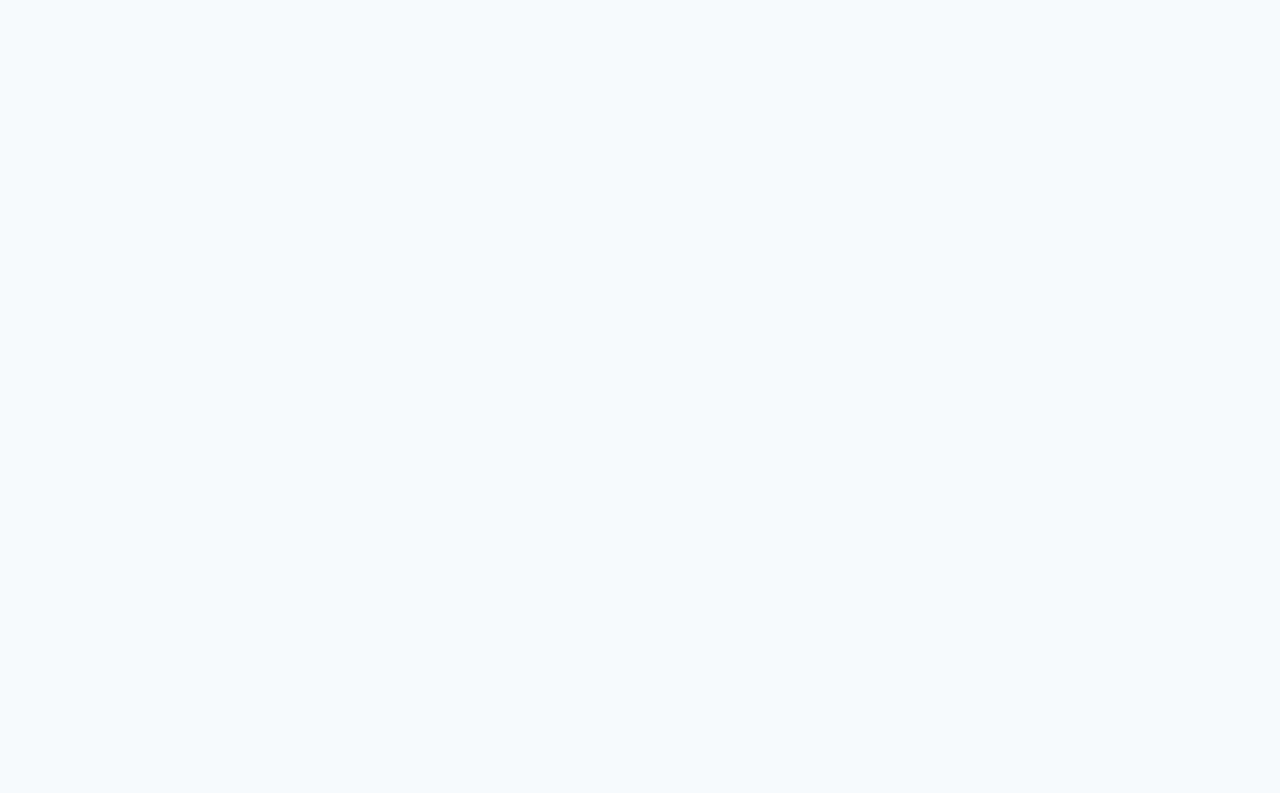
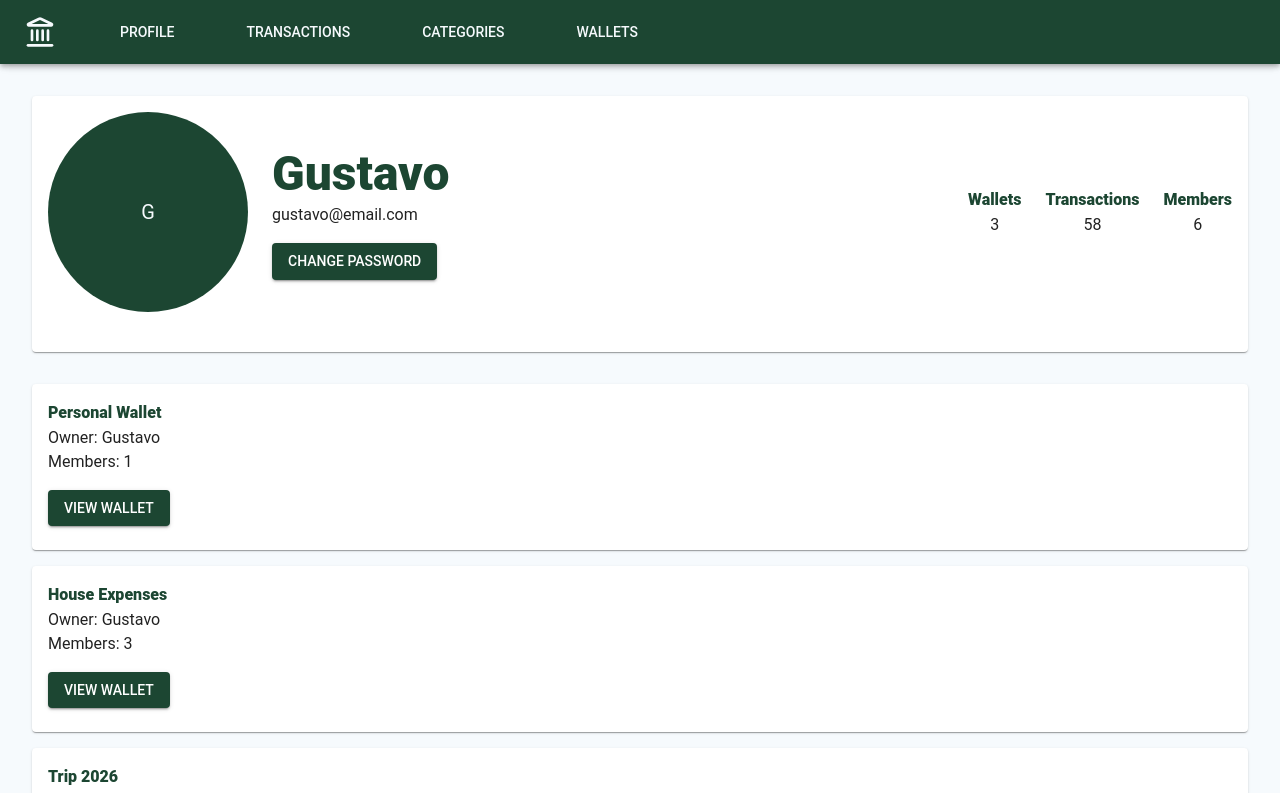
Before and after one commit to RandGusta/personal-finances-manager, a React (Vite) app: page /profile in a window 1280 px wide. Before the commit this address had no page. Shown: the top 793 px of the page. Built offline with nearby package versions, Linux system fonts and the light colour scheme.

Commit message:
feat: implement profile page

```diff
--- a/src/components/NewWalletModal.tsx
+++ b/src/components/NewWalletModal.tsx
@@ -3,6 +3,7 @@ import {
   Box,
   Typography,
   Stack,
+  Button,
 } from "@mui/material";
 
 import { BaseInputField } from "./Input";
@@ -58,11 +59,10 @@ const NewWalletModal = ({
           />
         </Stack>
 
-        {/* <Stack
+        <Stack
           direction="row"
           spacing={2}
-          justifyContent="flex-end"
-          sx={{ mt: 4 }}
+          sx={{ mt: 4, justifyContent: "flex-end"}}
         >
           <Button
             variant="outlined"
@@ -76,7 +76,7 @@ const NewWalletModal = ({
           >
             Create Wallet
           </Button>
-        </Stack> */}
+        </Stack>
       </Box>
     </Modal>
   );
--- /dev/null
+++ b/src/components/ProfileSummary.tsx
@@ -0,0 +1,74 @@
+import {Avatar, Box, Card, CardContent, Typography, Button} from "@mui/material";
+import { BaseButton } from "./Button";
+import { useNavigate } from "react-router-dom";
+
+const ProfileSummary = () => {
+    const navigate = useNavigate();
+  return (
+    <Card sx={{ mb: 3, height: "16rem" }}>
+      <CardContent>
+        <Box
+          sx={{
+            display: "flex",
+            alignItems: "center",
+            gap: 3,
+            flexWrap: "wrap",
+          }}
+        >
+          <Avatar
+            sx={{
+              width: 200,
+              height: 200,
+              bgcolor: "#1C4632",
+            }}
+          >
+            G
+          </Avatar>
+
+          <Box sx={{ flex: 1 }}>
+            <Typography variant="h4">
+              Gustavo
+            </Typography>
+
+            <Typography color="text.secondary">
+              gustavo@email.com
+            </Typography>
+
+             <BaseButton
+        sx={{ mt: 2 }}
+        variant="contained"
+        onClick={() => navigate("/redifine-password")}
+    >
+        Change password
+    </BaseButton>
+          </Box>
+          <Box sx={{ textAlign: "center" }}>
+            <Typography variant="h6">
+              Wallets
+            </Typography>
+
+            <Typography>3</Typography>
+          </Box>
+
+          <Box sx={{ textAlign: "center" }}>
+            <Typography variant="h6">
+              Transactions
+            </Typography>
+
+            <Typography>58</Typography>
+          </Box>
+
+          <Box sx={{ textAlign: "center" }}>
+            <Typography variant="h6">
+              Members
+            </Typography>
+
+            <Typography>6</Typography>
+          </Box>
+        </Box>
+      </CardContent>
+    </Card>
+  );
+};
+
+export default ProfileSummary;
--- /dev/null
+++ b/src/layouts/ProfileLayout.tsx
@@ -0,0 +1,31 @@
+import {Box} from "@mui/material";
+import UserSummary from "../components/UserSummary";
+
+interface ProfileLayoutProps {
+    summary: React.ReactNode;
+    wallets: React.ReactNode;
+    members: React.ReactNode;
+}
+
+const ProfileLayout = ({summary, wallets, members}: ProfileLayoutProps)=>{
+    return(
+    <Box sx={{ p: 4 }}>
+      {/* Resumo do usuário */}
+      <Box sx={{ mb: 4 }}>
+        {summary}
+      </Box>
+
+      {/* Wallets */}
+      <Box sx={{ mb: 4 }}>
+        {wallets}
+      </Box>
+
+      <Box>
+        {members}
+      </Box>
+    </Box>
+  );
+}
+
+
+export default ProfileLayout;
--- a/src/pages/Category.tsx
+++ b/src/pages/Category.tsx
@@ -10,7 +10,7 @@ import BaseNavBar from "../components/NavBar";
 import CategoryTable from "../components/CategoryTable";
 import CategoryModal from "../components/CategoryModal";
 
-const Categories = () => {
+const Category = () => {
   const [openModal, setOpenModal] =
     useState(false);
 
@@ -96,4 +96,4 @@ const Categories = () => {
   );
 };
 
-export default Categories;
+export default Category;
--- a/src/pages/Login.tsx
+++ b/src/pages/Login.tsx
@@ -47,7 +47,7 @@ export function Login() {
               fullWidth
               variant="contained"
               loading={false}
-              onClick={() => navigate("/")}
+              onClick={() => navigate("/home")}
             >
               Sing in
             </BaseButton>
--- /dev/null
+++ b/src/pages/Profile.tsx
@@ -0,0 +1,61 @@
+import ProfileLayout from "../layouts/ProfileLayout";
+import UserSummary from "../components/UserSummary";
+import ProfileSummary from "../components/ProfileSummary";
+import WalletCard from "../components/WalletCard";
+import BaseNavBar from "../components/NavBar";
+import { Box } from "@mui/material";
+import WalletMembersModal from "../components/WalletMembersModal";
+import NewWalletModal from "../components/NewWalletModal";
+import { useState } from "react";
+
+const Profile = () => {
+  const [openModal, setOpenModal] = useState(false);
+  const [openNewWallet, setOpenNewWallet] = useState(false);
+  const wallets = [
+    {
+      id: 1,
+      name: "Personal Wallet",
+      owner: "Gustavo",
+      members: 1,
+    },
+    {
+      id: 2,
+      name: "House Expenses",
+      owner: "Gustavo",
+      members: 3,
+    },
+    {
+      id: 3,
+      name: "Trip 2026",
+      owner: "Gustavo",
+      members: 2,
+    },
+  ];
+
+  return (
+    <>
+    <BaseNavBar />
+      <ProfileLayout
+        summary={<ProfileSummary />}
+        wallets={
+          <Box sx={{display:"flex", flexDirection:"column", gap:"1rem"}}>{
+        wallets.map((wallet) => (
+          <WalletCard
+            key={wallet.id}
+            wallet={wallet}
+            onOpen={() => setOpenModal(true)}
+          />
+        ))
+        }</Box>
+    }
+        members={
+          <WalletMembersModal
+            open={openModal}
+            onClose={() => setOpenModal(false)}
+          />
+        }
+      ></ProfileLayout>
+    </>
+  );
+};
+export default Profile;
--- a/src/pages/RedifinePassword.tsx
+++ b/src/pages/RedifinePassword.tsx
@@ -7,10 +7,25 @@ import { BaseButton } from "../components/Button";
 import { BaseInputField } from "../components/Input";
 import { BaseForm } from "../components/Form";
 import BaseNavBar from "../components/NavBar";
+import { useNavigate } from "react-router-dom";
 
 const RedifinePassword = () => {
-  const [password, setPassword] = useState("");
-  const passwordStrength = zxcvbn(password);
+
+  const navigate = useNavigate();
+
+  const [currentPassword, setCurrentPassword] = useState("");
+  const [newPassword, setNewPassword] = useState("");
+  const [confirmPassword, setConfirmPassword] = useState("");
+  const [confirmPasswordError, setConfirmPasswordError] = useState("");
+
+  const passwordStrength = zxcvbn(newPassword);
+
+
+  const handleChangePassword = () => {
+    if(newPassword !== confirmPassword){
+      setConfirmPasswordError("Passwords do not match.")
+    }
+  }
 
   const handleSubmit: React.SubmitEventHandler<HTMLFormElement> = (event) => {
     event.preventDefault();
@@ -41,16 +56,34 @@ const RedifinePassword = () => {
                   <BaseForm onSubmit={handleSubmit}>
                    <Box sx={{display:"flex", flexDirection: "column", gap: 3}}>
                     <BaseInputField
-                      label="password"
+                      label="Current Password"
                       placeholder="@$76exemple"
                       type="password"
-                      onChange={(e) => setPassword(e.target.value)}
+                      onChange={(e) => setCurrentPassword(e.target.value)}
                     />
                     <BaseInputField
-                      label="confirm password"
+                      label="New password"
                       type="password"
-                      onChange={(e) => setPassword(e.target.value)}
+                      onChange={(e) => setNewPassword(e.target.value)}
                     />
+            <BaseInputField
+                      label="Cofirm password"
+                      type="password"
+                      onChange={(e) => setConfirmPassword(e.target.value)}
+                    />
+                    {newPassword.length > 0 &&(
+              <>
+            <LinearProgress
+              variant="determinate"
+              value={
+                (passwordStrength.score != 4
+                  ? passwordStrength.score
+                  : passwordStrength.score + 1) * 20
+              }
+            />
+            <Typography>
+              Password strength: {passwordStrength.score}/4
+            </Typography></>)}
                     </Box>
 
                     <BaseButton
@@ -59,14 +92,14 @@ const RedifinePassword = () => {
                       variant="contained"
                       loading={false}
                       sx={{ marginTop: 10, marginBottom: 3 }}
-                      onClick={() => console.log("teste")}
+                      onClick={() => navigate('/login')}
                     >
                       confirm
                     </BaseButton>
                   </BaseForm>
                 </Box>
                 <Typography>
-                  <Link href="">Return to Login</Link>
+                  <Link href="/login">Return to Login</Link>
                 </Typography>
               </Box>
           </>
--- a/src/routes/AppRoutes.tsx
+++ b/src/routes/AppRoutes.tsx
@@ -7,6 +7,7 @@ import {Routes, Route} from 'react-router-dom';
 import Dashboard from '../pages/Dashboard';
 import Category  from '../pages/Category';
 import Wallets from '../pages/Wallets';
+import Profile from '../pages/Profile';
 
 
 const AppRoutes = () =>{
@@ -20,6 +21,7 @@ const AppRoutes = () =>{
             <Route path="/transactions" element={<Transactions/>}/>
             <Route path="/category" element={<Category/>}/>
             <Route path="/wallets" element={<Wallets/>}/>
+            <Route path="/profile" element={<Profile/>}></Route>
         </Routes>
     </>);
 }
```
Also changed, not shown: src/components/TransactionTable.tsx (+0 -1 lines), src/pages/Transactions.tsx (+0 -1 lines).
